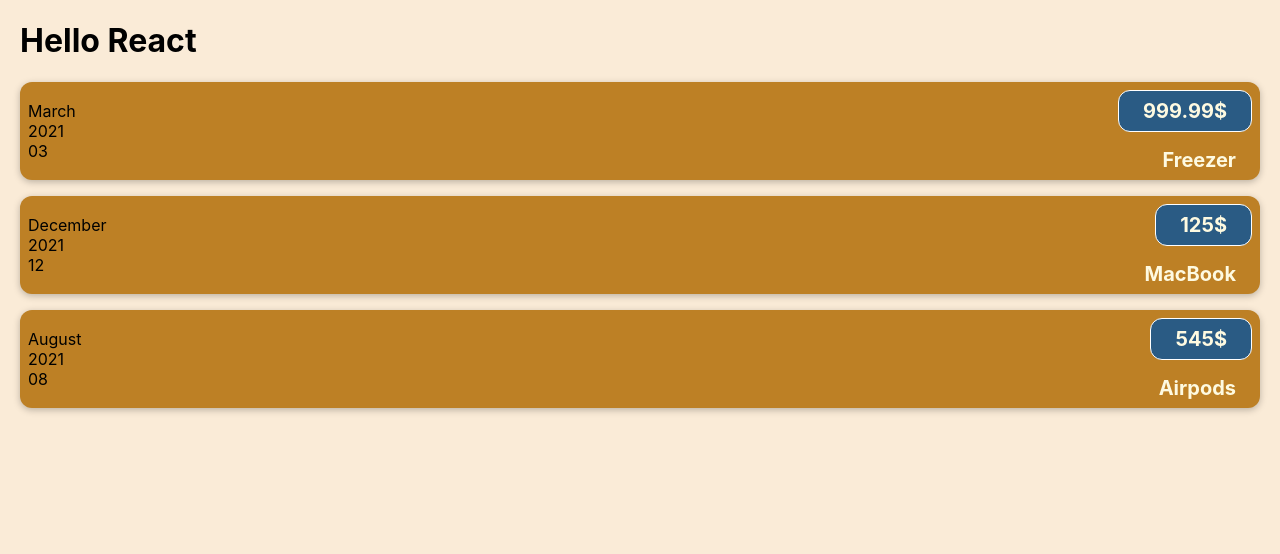
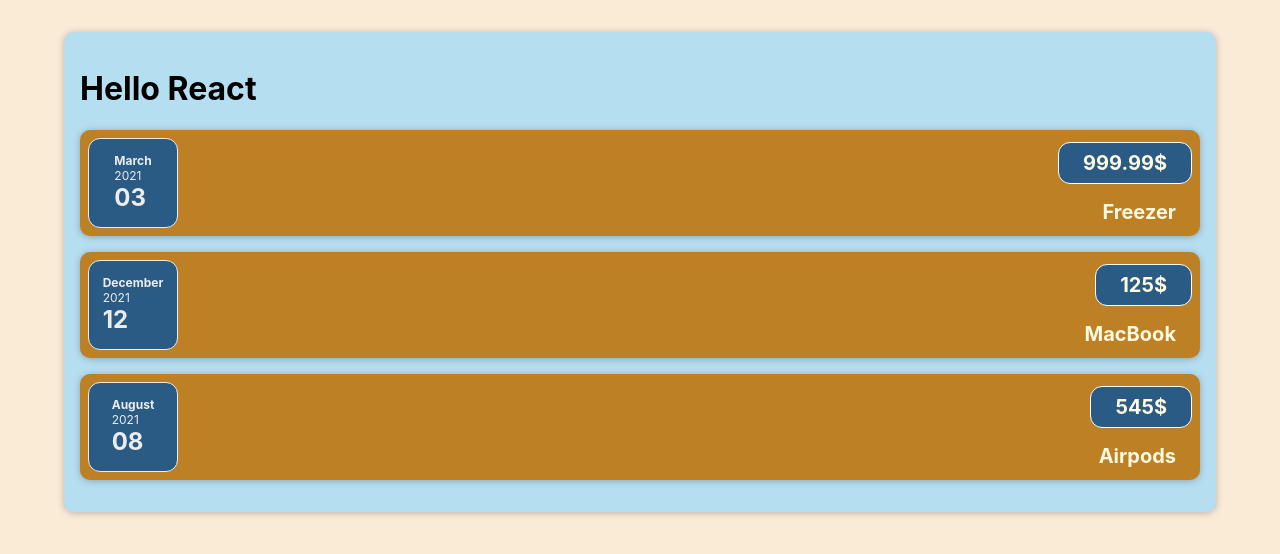
Before and after one commit to Veronika4Donchenko4/expenses, a React (Create React App) app: page / in a window 1280 px wide. Shown: the top 554 px of the page. Built offline with nearby package versions, Linux system fonts and the light colour scheme.

Commit message:
props.children

```diff
--- a/src/App.js
+++ b/src/App.js
@@ -1,8 +1,7 @@
-import CostItems from "./components/costitems/CostItems";
+import Costs from "./components/costs/Costs";
 
 
 function App() {
-
   const costs = [
     {
       date: new Date (2021, 2, 12),
@@ -20,23 +19,10 @@ function App() {
       amount: 545
     }
   ]
-
   return (
-    <div>
-      <h1>Hello React</h1>
-      <CostItems
-      date={costs[0].date}
-      description={costs[0].description}
-      amount={costs[0].amount}/>
-       <CostItems
-      date={costs[1].date}
-      description={costs[1].description}
-      amount={costs[1].amount}/>
-       <CostItems
-      date={costs[2].date}
-      description={costs[2].description}
-      amount={costs[2].amount}/>
-    </div>
+      <div>
+      <Costs costs={costs}/>
+      </div>
   );
 }
 
--- /dev/null
+++ b/src/components/card/Card.jsx
@@ -0,0 +1,10 @@
+import styles from "./Card.module.css"
+
+
+const Card = (props) => {
+  const classes = `${styles.card} ${props.className}`
+
+  return  <div className={classes}>{props.children}</div>
+}
+
+export default Card
--- /dev/null
+++ b/src/components/card/Card.module.css
@@ -0,0 +1,4 @@
+.card {
+    border-radius: 10px;
+    box-shadow: 0 1px 7px rgba(0, 0, 0, 0.25);
+}
--- a/src/components/costdate/CostDate.jsx
+++ b/src/components/costdate/CostDate.jsx
@@ -1,4 +1,4 @@
-import React from 'react';
+import styles from "./CostDate.module.css"
 
 const CostDate = (props) => {
     const month = props.date.toLocaleString('en-EN', {
@@ -7,11 +7,11 @@ const CostDate = (props) => {
     const day = props.date.toLocaleString('en-EN', {
     month: '2-digit'});
   return (
-    <div>
+    <div className={styles['cost-date']}>
        <div>
-        <div>{month}</div>
-        <div>{year}</div>
-        <div>{day}</div>
+        <div className={styles['cost-date__month']}>{month}</div>
+        <div className={styles['cost-date__year']}>{year}</div>
+        <div className={styles['cost-date__day']}>{day}</div>
       </div>
     </div>
   )
--- a/src/components/costdate/CostDate.module.css
+++ b/src/components/costdate/CostDate.module.css
@@ -0,0 +1,27 @@
+.cost-date{
+    display: flex;
+    flex-direction: column;
+    width: 5.5rem;
+    height: 5.5rem;
+    border: 1px solid #ececec;
+    background-color: #2a5b84;
+    color: #ececec;
+    border-radius: 12px;
+    align-items: center;
+    justify-content: center;
+}
+
+
+.cost-date__month {
+    font-size: 0.75rem;
+    font-weight: bold;
+}
+
+.cost-date__year {
+    font-size: 0.75rem;
+}
+
+.cost-date__day {
+    font-size: 1.5rem;
+    font-weight: bold;
+}
--- a/src/components/costitems/CostItems.jsx
+++ b/src/components/costitems/CostItems.jsx
@@ -1,16 +1,16 @@
-import React from 'react';
 import styles from './CostItems.module.css'
 import CostDate from '../costdate/CostDate';
+import Card from '../card/Card'
 
 const CostItems = (props) => {
   return (
-    <div className={styles['cost-item']}>
+    <Card className={styles['cost-item']}>
       <CostDate date={props.date} />
       <div className={styles['cost-item__description']}>
         <h2>{props.description}</h2>
         <div className={styles['cost-item__price']}>{props.amount}$</div>
       </div>
-     </div>
+     </Card>
   );
 }
 
--- a/src/components/costitems/CostItems.module.css
+++ b/src/components/costitems/CostItems.module.css
@@ -5,8 +5,6 @@
     padding: 0.5rem;
     margin: 1rem 0;
     background-color: #bd8025;
-    border-radius: 12px;
-    box-shadow: 0 2px 7px rgba(0, 0, 0, 0.25);
 }
 
 .cost-item__description {
--- /dev/null
+++ b/src/components/costs/Costs.jsx
@@ -0,0 +1,25 @@
+import CostItems from "../costitems/CostItems";
+import styles from "./Costs.module.css";
+import Card from '../card/Card';
+
+const Costs = (props) => {
+  return (
+    <Card className={styles['costs']}>
+      <h1>Hello React</h1>
+      <CostItems
+      date={props.costs[0].date}
+      description={props.costs[0].description}
+      amount={props.costs[0].amount}/>
+       <CostItems
+      date={props.costs[1].date}
+      description={props.costs[1].description}
+      amount={props.costs[1].amount}/>
+       <CostItems
+      date={props.costs[2].date}
+      description={props.costs[2].description}
+      amount={props.costs[2].amount}/>
+    </Card>
+  )
+}
+
+export default Costs
--- /dev/null
+++ b/src/components/costs/Costs.module.css
@@ -0,0 +1,7 @@
+.costs {
+    padding: 1rem;
+    background-color: #b6def1;
+    margin: 2rem auto;
+    width: 70rem;
+    max-width: 95%;
+}
```
